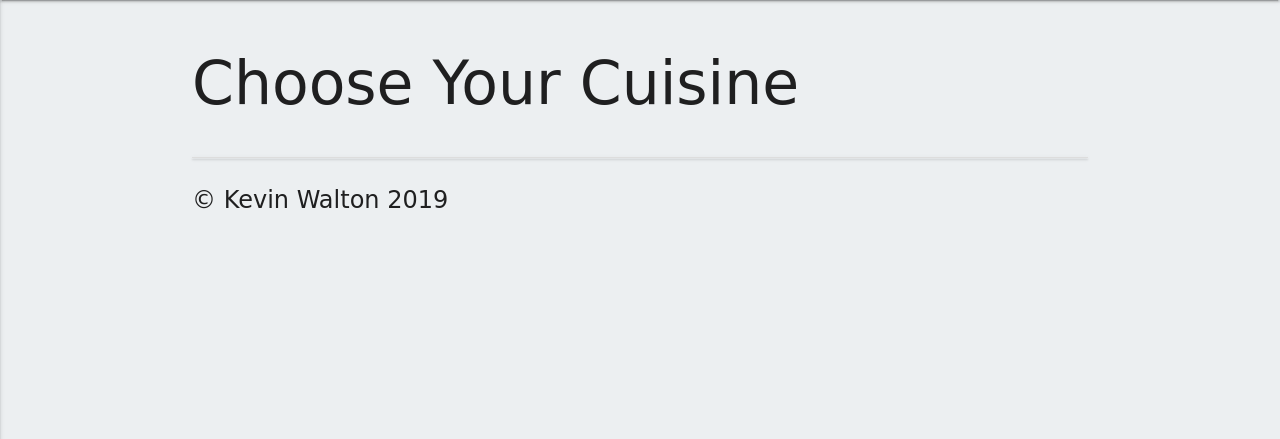
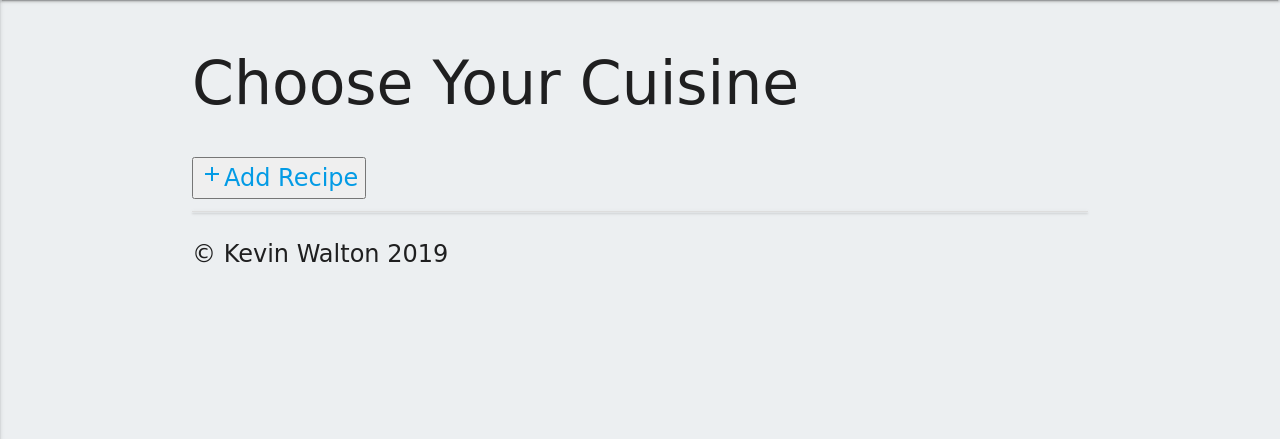
Before and after one commit to Hermeticpoet/Milestone-Project-3, a Flask app: template templates/index.html in a window 1280 px wide. Shown: the part 64-503 px from the top of the page. Run offline with Flask 2, Linux system fonts and the light colour scheme; the template is opened without the code that fills it, so the values that code supplies are empty; some libraries are stand-ins or nearby versions.

Commit message:
Changed index page to include 'see options' link in h3

```diff
--- a/templates/index.html
+++ b/templates/index.html
@@ -1,31 +1,15 @@
 {% extends 'base.html' %}
 {% block content %}
+<div class="index-head">
   <h1>Choose Your Cuisine</h1>
+  <button class="add-btn"><a href="{{ url_for('add_recipe') }}"><i class="material-icons">add</i>Add Recipe</a></button>
+</div>
   <ul class="collapsible">
   {% for cuisine in cuisines %}
     <li>
       <div class="collapsible-header"><i class="material-icons">arrow_drop_down</i><span class="cuisine-titles">{{ cuisine.origin }}</span></div>
       <div class="collapsible-body">
-          <h3>Courses:</h3><hr />
-          <div class="home-accordian">
-            <div class="row course-cards">
-              {% for course in courses %}
-              <div class="col s12 m6 l3">
-                <div class="card small">
-                  <div class="card-image">
-                    <img class="responsive-img" src="{{ course.img_url }}">
-                  </div>
-                  <div class="card-content">
-                    <p>{{ course.course_name }}</p>
-                  </div>
-                  <div class="card-action">
-                    <a href="#">See Options</a>
-                  </div>
-                </div>
-              </div>
-              {% endfor %}
-            </div>
-          </div>
+          <h3><a href="#">See Options</a></h3><hr />
       </div>
     </li>
   {% endfor %}
```
Also changed, not shown: static/img/beef.jpg (added).
